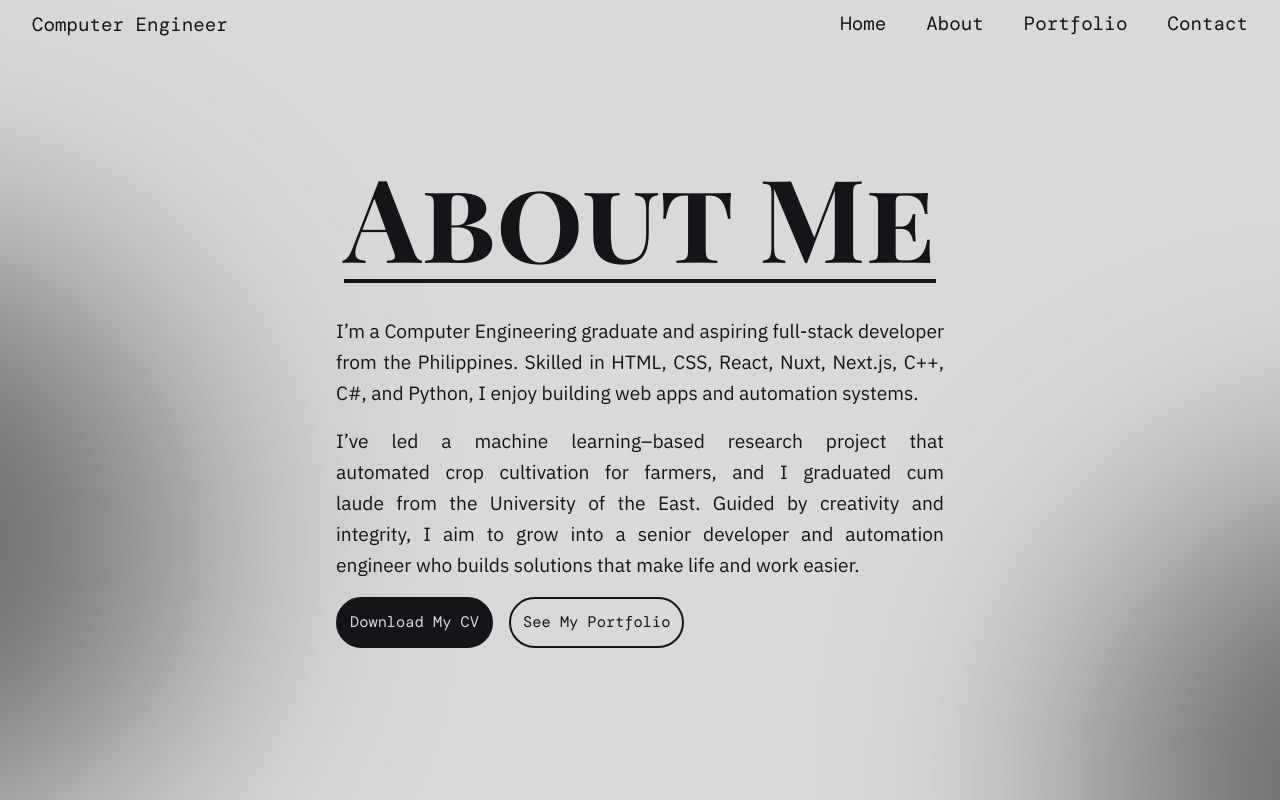
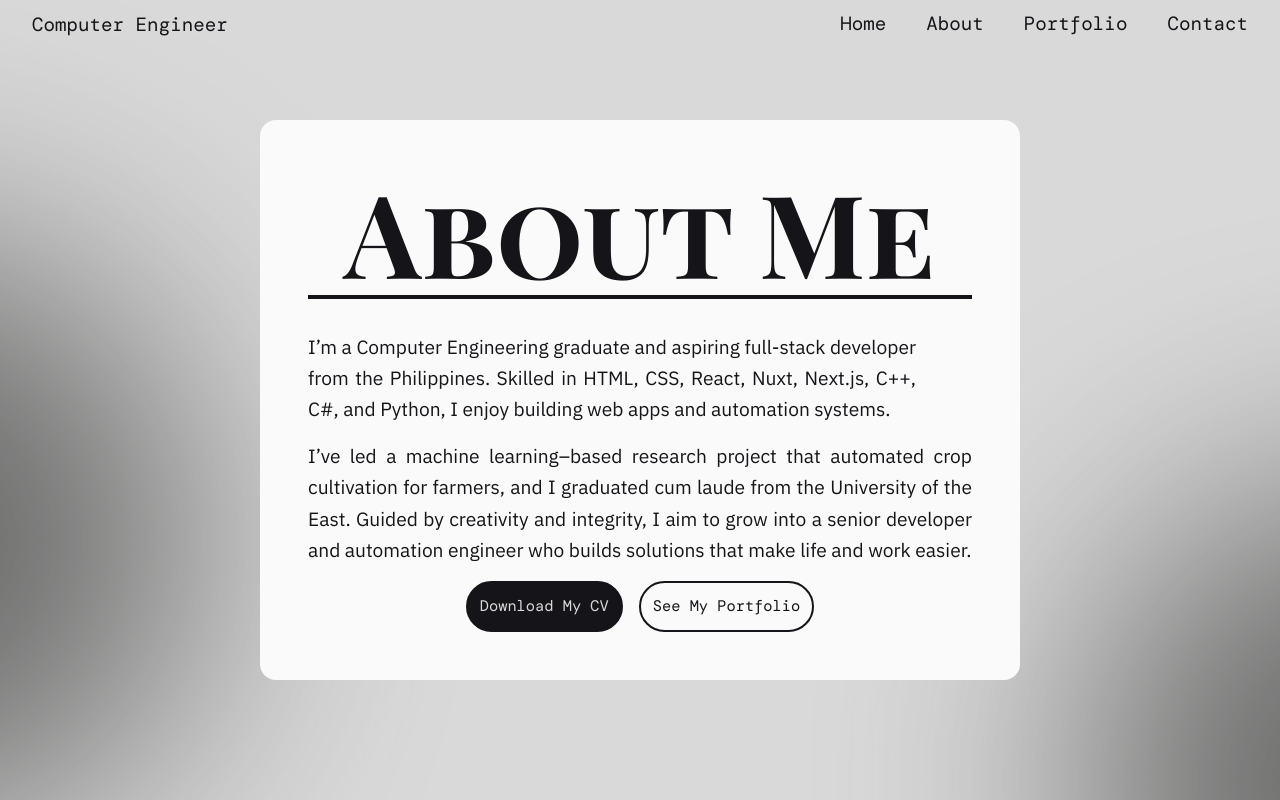
Before and after one commit to ziikuu/Portfolio-Website-NextJS, a Next.js app: page /About in a window 1280 px wide. Shown: the top 800 px of the page. Built offline with nearby package versions, Linux system fonts and the light colour scheme.

Commit message:
fixed the balancer in about section and added white bg to match with portfolio

```diff
--- a/components/About/About.tsx
+++ b/components/About/About.tsx
@@ -16,26 +16,29 @@ function About() {
   return (
     <section id="About" className='relative z-10 w-full overflow-hidden'>
       <BgBlur />
-      <div id='aboutContainer' className="flex flex-col justify-center items-center min-h-screen p-8  overflow-hidden">
 
+      <div id='aboutContainer' className="flex justify-center items-center min-h-screen overflow-hidden">
+        <div id="" className="flex flex-col justify-center items-center p-6 md:p-12 bg-[#F9FAF9] mx-2 md:mx-4 rounded-2xl">
         {/* Title */}
-        <Balancer>
+
         <div className='flex flex-col justify-center items-center w-full mb-8'>
           <h1 className={`text-[#151419] font-bold text-[clamp(3.8rem,9vw,9rem)] ${PlayfairDisplaySC.className}`}>
             About Me
           </h1>
           <div className='bg-[#151419] w-full h-1'></div>
         </div>
-        </Balancer>
+
         {/* Content */}
-        <Balancer className='w-[clamp(305px,50%,800px)]'>
+
         {/* Description */}
-        <div className={`font-[IBM_Plex_Sans] text-[#151419] text-[${typographyScale.base}] text-justify max-w-3xl`}>
+        <div className={`font-[IBM_Plex_Sans] text-[#151419] text-[${typographyScale.base}] text-justify max-w-3xl overflow-auto`}>
           <p className=''>
-            I’m a Computer Engineering graduate and aspiring full-stack developer from the Philippines. Skilled in HTML, CSS, React, Nuxt, Next.js, C++, C#, and Python, I enjoy building web apps and automation systems.
+            <Balancer className='w-[clamp(305px,100%,800px)]'>I’m a Computer Engineering graduate and aspiring full-stack developer from the Philippines. Skilled in HTML, CSS, React, Nuxt, Next.js, C++, C#, and Python, I enjoy building web apps and automation systems.
+            </Balancer>
           </p>
           <p className='pt-4'>
-            I’ve led a machine learning–based research project that automated crop cultivation for farmers, and I graduated cum laude from the University of the East. Guided by creativity and integrity, I aim to grow into a senior developer and automation engineer who builds solutions that make life and work easier.
+            <Balancer className='w-[clamp(305px,100%,800px)]'>I’ve led a machine learning–based research project that automated crop cultivation for farmers, and I graduated cum laude from the University of the East. Guided by creativity and integrity, I aim to grow into a senior developer and automation engineer who builds solutions that make life and work easier.
+            </Balancer>
           </p>
         </div>
         {/* Buttons */}
@@ -53,7 +56,8 @@ function About() {
             </Link>
           </div>
         </div>
-        </Balancer>
+
+      </div>
       </div>
       <Stack />
     </section>
```
